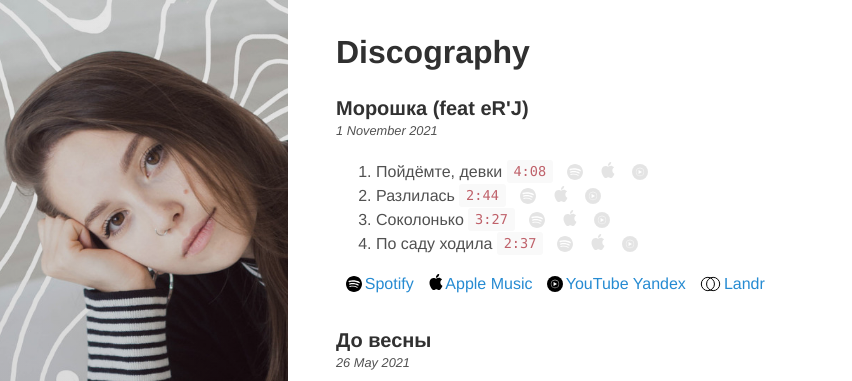
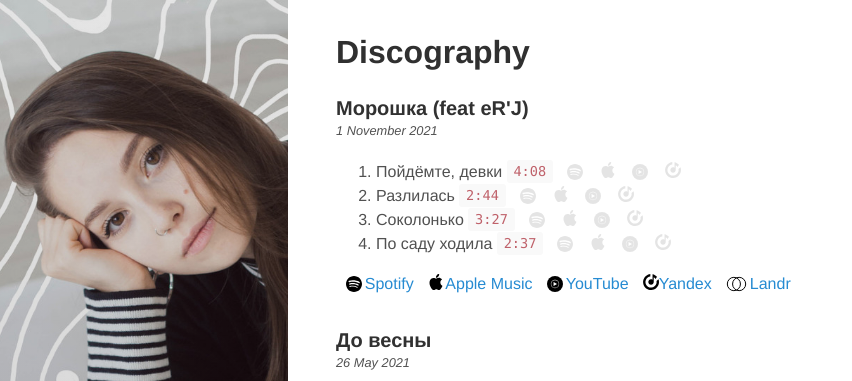
Before and after one commit to kshkn/kshkn.github.io, a Jekyll site: the page built from index.html, in a window 1280 px wide. Shown: the top 381 px of the page, without its empty margins (0-852 px from the left). Built offline with Jekyll 4.4.1, drawn with Linux system fonts in a browser that asks for light colours; some web fonts are replaced.

Commit message:
add yandex music icon

```diff
--- a/public/css/hyde.css
+++ b/public/css/hyde.css
@@ -254,6 +254,14 @@
   background-color: rgba(0,0,0,0.5);
 }
 
+a[href^="https://music.yandex.ru/"]:before {
+  content: "";
+  display: inline-block;
+  height: 1rem; width: 1rem;
+  vertical-align: middle;
+  margin: -0.1rem 0 0.2rem 0.6rem;
+  background: url(/public/img/yandex-music.svg) 0 0 no-repeat;
+}
 a[href^="https://artists.landr.com/"]:before {
   content: "";
   display: inline-block;
```
Also changed, not shown: public/img/yandex-music.svg (added), public/img/yandex.svg (deleted).
